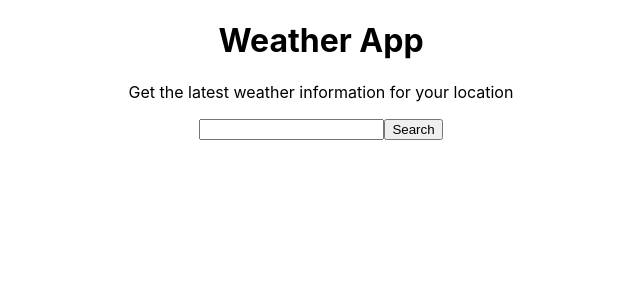
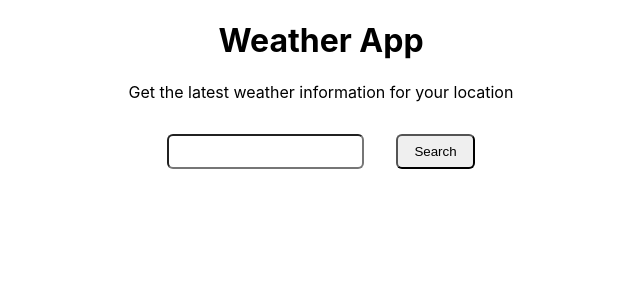
Before and after one commit to SchoolOfCode/bc13_w12d5_hackathon_react-typescript-ash-steve-peter-room-3, a React (Create React App) app: page / in a window 1280 px wide. Shown: the top 300 px of the page, without its empty margins (319-959 px from the left). Built offline with nearby package versions, Linux system fonts and the light colour scheme; no server answers.

Commit message:
CSS styling tweaked

```diff
--- a/src/components/Results/index.css
+++ b/src/components/Results/index.css
@@ -1,7 +1,7 @@
 .summary{
-    display: grid;
-    column-gap: 0px;
-    grid-template-columns: auto auto 60%;
+    display: flex;
+    justify-content: center;
+    margin-top: 100px;
 }
 .summary p{
     padding-top:15px;
@@ -9,15 +9,15 @@
     vertical-align: middle;
     line-height: normal;
 }
-.summary img {
-
+.tiles {
+    display: grid;
+    grid-gap: 1rem;
+    grid-template-columns: repeat(auto-fit, minmax(150px, 1fr));
 }
 
-.Results .tiles{
-    display: grid;
-    column-gap: 50px;
-    grid-template-columns: auto auto auto auto;
-    padding: 10px;
+.Results {
+    width: 80%;
+    margin: 0 auto;
 }
 
 .tiles > div{
--- a/src/components/Seach_page/Search_page.tsx
+++ b/src/components/Seach_page/Search_page.tsx
@@ -1,6 +1,7 @@
 import { useEffect, useState } from "react";
 import axios from 'axios'
 import Result from "../Results/Result";
+import './index.css'
 
 export default function SearchPage() {
 	const [data, setData] = useState(null);
--- a/src/components/Seach_page/index.css
+++ b/src/components/Seach_page/index.css
@@ -0,0 +1,17 @@
+form {
+  margin-top: 2rem;
+  display: flex;
+  gap: 2rem;
+  justify-content: center;
+}
+
+form input {
+  border-radius: 6px;
+  /* border: 2px solid white; */
+  padding: .5rem;
+}
+
+form button {
+  border-radius: 6px;
+  padding-inline: 1rem;
+}
```
